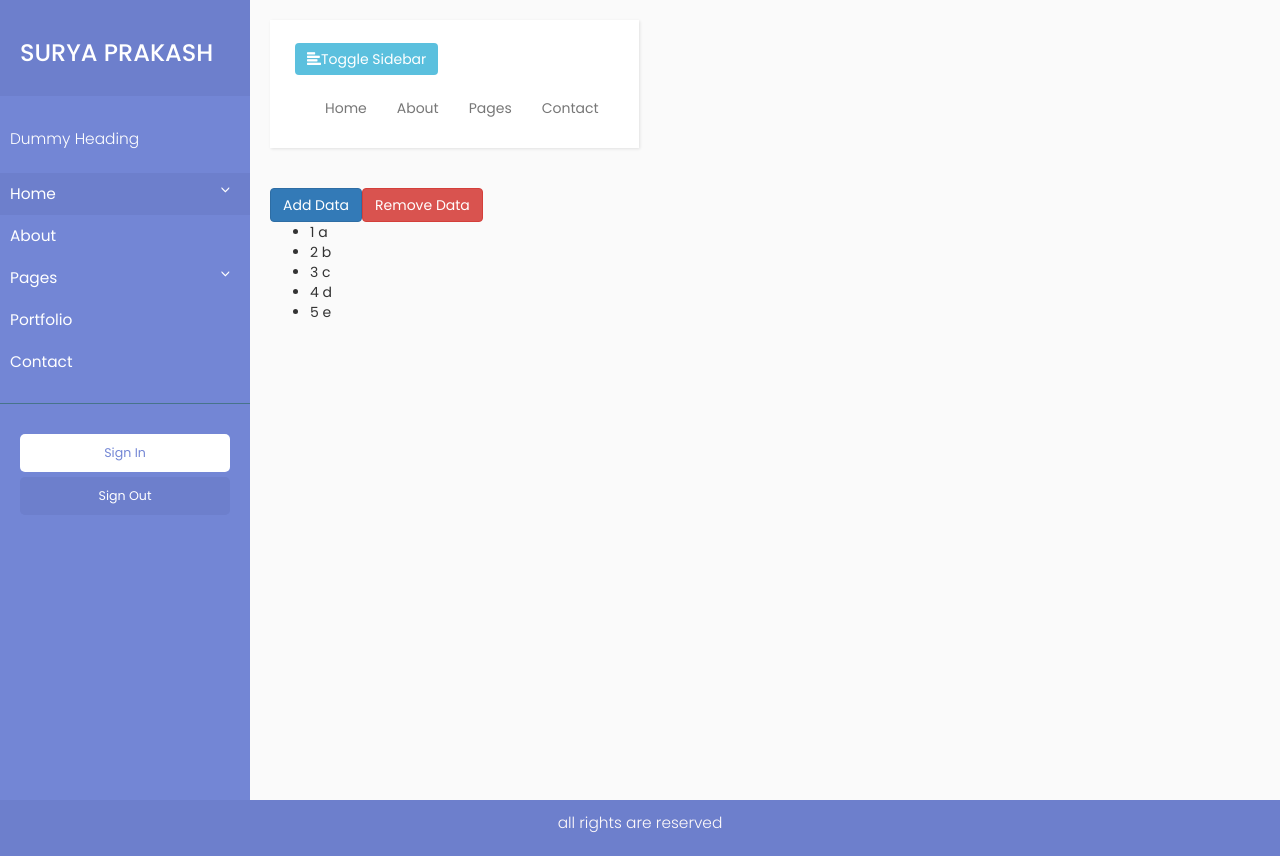
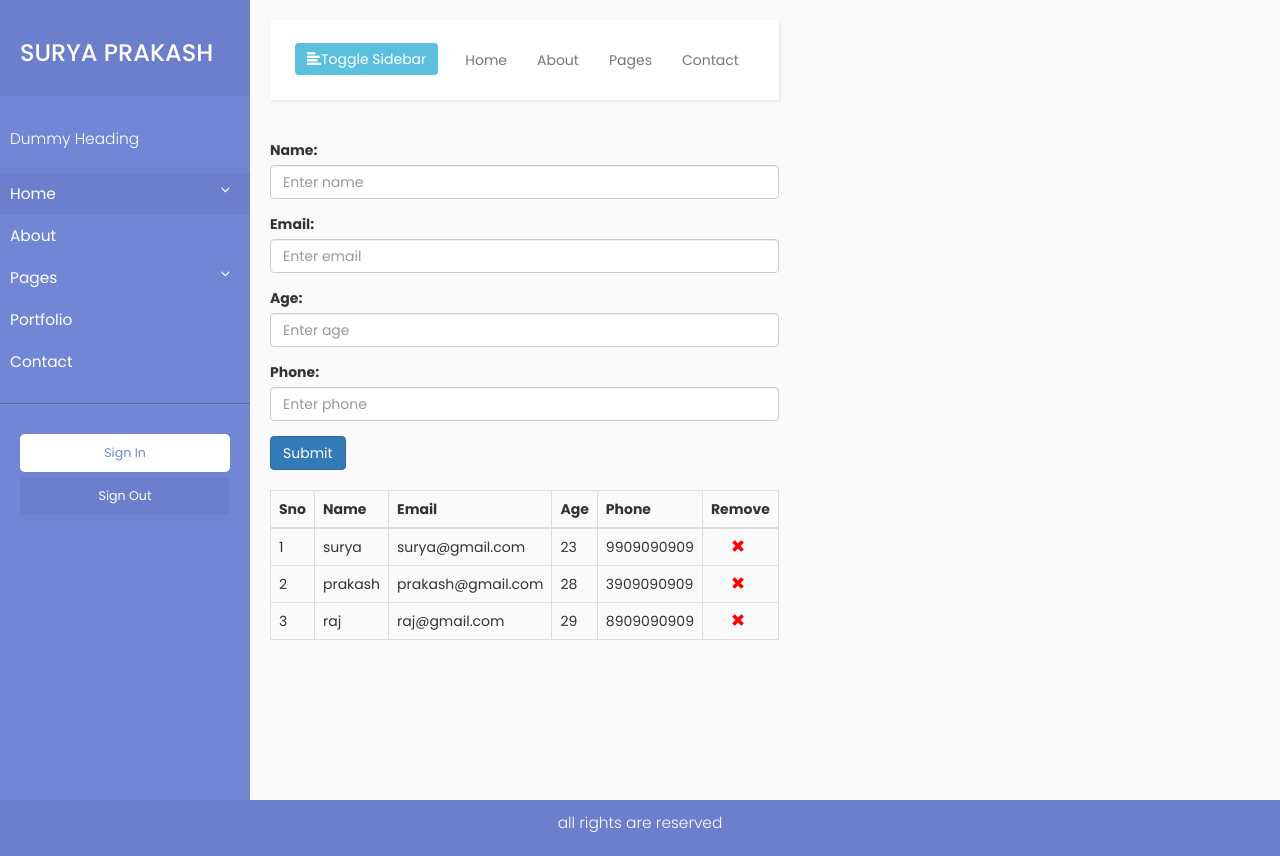
Before and after one commit to suryabogadhi/angular0.2, an Angular app: page / in a window 1280 px wide. Built offline with nearby package versions, Linux system fonts and the light colour scheme.

Commit message:
new services practice files

```diff
--- a/src/app/app.component.html
+++ b/src/app/app.component.html
@@ -23,8 +23,12 @@
     <!--<div appCustom  [suryacolor]="'#52aaf6'" [suryafontcolor]="'#FF8855'">This is my <br> Div</div>-->
 
 
-    <app-servcompin></app-servcompin>
-    <app-servcompout></app-servcompout>
+     <!--<app-servcompin></app-servcompin>
+        <app-servcompout></app-servcompout>-->
+
+    <app-practservein></app-practservein>
+    <app-practserveout></app-practserveout>
+
   </div>
 </div>
 
--- a/src/app/app.module.ts
+++ b/src/app/app.module.ts
@@ -17,6 +17,8 @@ import { DirectivesComponent } from './directives/directives.component';
 import { CustomDirective } from './custom.directive';
 import { ServcompinComponent } from './servcompin/servcompin.component';
 import { ServcompoutComponent } from './servcompout/servcompout.component';
+import { PractserveinComponent } from './practservein/practservein.component';
+import { PractserveoutComponent } from './practserveout/practserveout.component';
 
 
 @NgModule({
@@ -35,7 +37,9 @@ import { ServcompoutComponent } from './servcompout/servcompout.component';
     DirectivesComponent,
     CustomDirective,
     ServcompinComponent,
-    ServcompoutComponent
+    ServcompoutComponent,
+    PractserveinComponent,
+    PractserveoutComponent
   ],
   imports: [
     BrowserModule,
--- /dev/null
+++ b/src/app/practservein/practservein.component.html
@@ -0,0 +1,21 @@
+<div class="form-group">
+  <label for="email">Name:</label>
+  <input type="text" class="form-control"  placeholder="Enter name" name="name" [(ngModel)]="name">
+</div>
+
+<div class="form-group">
+  <label for="pwd">Email:</label>
+  <input type="text" class="form-control"  placeholder="Enter email" name="email" [(ngModel)]="email">
+</div>
+
+<div class="form-group">
+  <label for="pwd">Age:</label>
+  <input type="text" class="form-control"  placeholder="Enter age" name="age" [(ngModel)]="age">
+</div>
+
+<div class="form-group">
+  <label for="pwd">Phone:</label>
+  <input type="text" class="form-control"  placeholder="Enter phone" name="phone" [(ngModel)]="phone">
+</div>
+
+<button type="submit" class="btn btn-primary" (click)="addstudent()">Submit</button>
--- /dev/null
+++ b/src/app/practservein/practservein.component.ts
@@ -0,0 +1,33 @@
+import { Component, OnInit } from '@angular/core';
+import { PractserviceService } from '../practservice.service';
+
+@Component({
+  selector: 'app-practservein',
+  templateUrl: './practservein.component.html',
+  styleUrls: ['./practservein.component.css']
+})
+  export class PractserveinComponent implements OnInit {
+
+  constructor(private inputpracticein:PractserviceService) { }
+
+  studentDetails = [];
+
+  name = "";
+  email = "";
+  age = null;
+  phone = null;
+
+  ngOnInit() {
+  }
+
+  addstudent(){
+
+    console.log('hai');
+   // this.studentDetails.push({name:this.name,email:this.email,age:this.age,phone:this.phone})
+    this.inputpracticein.addDataList({name:this.name,email:this.email,age:this.age,phone:this.phone});
+    console.log({name:this.name,email:this.email,age:this.age,phone:this.phone});
+
+  }
+
+
+}
--- /dev/null
+++ b/src/app/practserveout/practserveout.component.html
@@ -0,0 +1,27 @@
+<br>
+<br>
+<table class="table table-bordered">
+  <thead>
+    <tr>
+      <th>Sno</th>
+      <th>Name</th>
+      <th>Email</th>
+      <th>Age</th>
+      <th>Phone</th>
+      <th>Remove</th>
+    </tr>
+  </thead>
+  <tbody>
+    <tr *ngFor="let data of studentDetails; let i = index">
+      <td>{{i+1}}</td>
+      <td>{{data.name}}</td>
+      <td>{{data.email}}</td>
+      <td>{{data.age}}</td>
+      <td>{{data.phone}}</td>
+      <td>
+        <span class="glyphicon  glyphicon glyphicon-remove" style="color: red; padding-left: 20px;" (click)="removestudent(i+1)"></span>
+      </td>
+    </tr>
+
+  </tbody>
+</table>
--- /dev/null
+++ b/src/app/practserveout/practserveout.component.ts
@@ -0,0 +1,24 @@
+import { Component, OnInit } from '@angular/core';
+import { PractserviceService } from '../practservice.service';
+
+@Component({
+  selector: 'app-practserveout',
+  templateUrl: './practserveout.component.html',
+  styleUrls: ['./practserveout.component.css']
+})
+export class PractserveoutComponent implements OnInit {
+  studentDetails = [];
+
+  constructor(private outputpracticeout:PractserviceService) { }
+
+  ngOnInit() {
+    this.studentDetails = this.outputpracticeout.studentDetails;
+  }
+
+
+  removestudent(ids){
+    console.log(ids);
+    //this.outputpracticeout.removestudentidentityid();
+  }
+
+}
--- /dev/null
+++ b/src/app/practservice.service.ts
@@ -0,0 +1,25 @@
+import { Injectable } from '@angular/core';
+
+@Injectable()
+export class PractserviceService {
+
+
+   studentDetails = [
+     {name:"surya", email:"surya@gmail.com",age:23,phone:9909090909},
+     {name:"prakash", email:"prakash@gmail.com",age:28,phone:3909090909},
+     {name:"raj", email:"raj@gmail.com",age:"29",phone:8909090909}
+   ];
+
+
+  addDataList(newVal){
+    this.studentDetails.push(newVal);
+  }
+
+  removestudentidentity(ids){
+    this.studentDetails.splice(ids, 1);
+  }
+
+
+
+
+}
--- a/src/app/servcompin/servcompin.component.ts
+++ b/src/app/servcompin/servcompin.component.ts
@@ -1,5 +1,5 @@
 import { Component, OnInit } from '@angular/core';
-import {ServiceService} from "../service.service";
+import { ServiceService } from "../service.service";
 
 @Component({
   selector: 'app-servcompin',
@@ -7,7 +7,7 @@ import {ServiceService} from "../service.service";
 })
 export class ServcompinComponent implements OnInit {
 
-  constructor(private inpServ: ServiceService) { }
+  constructor(private inpServ:ServiceService) { }
 
   ngOnInit() {
   }
```
Also changed, not shown: src/app/app.component.ts (+4 -3 lines), src/app/practservein/practservein.component.css (added), src/app/practserveout/practserveout.component.css (added), 2 other files (tests, documents, lock files or other folders).
